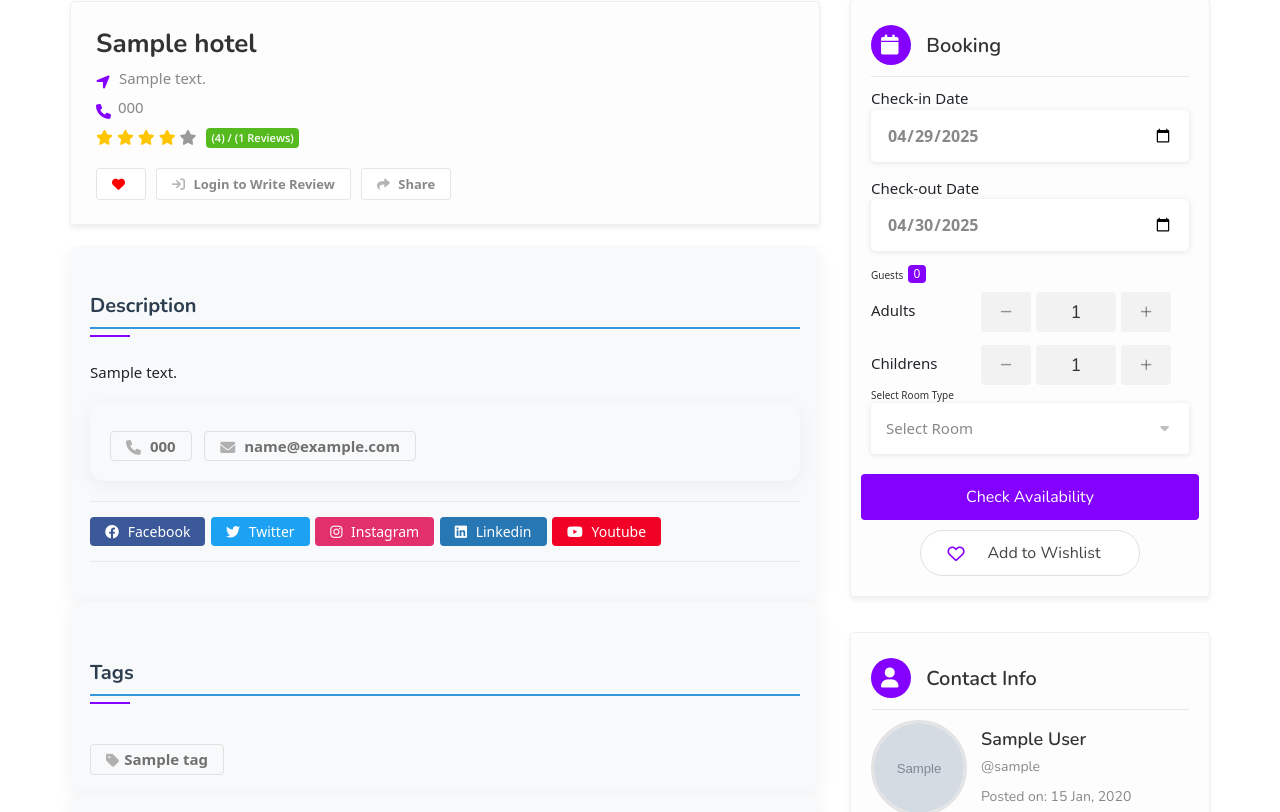
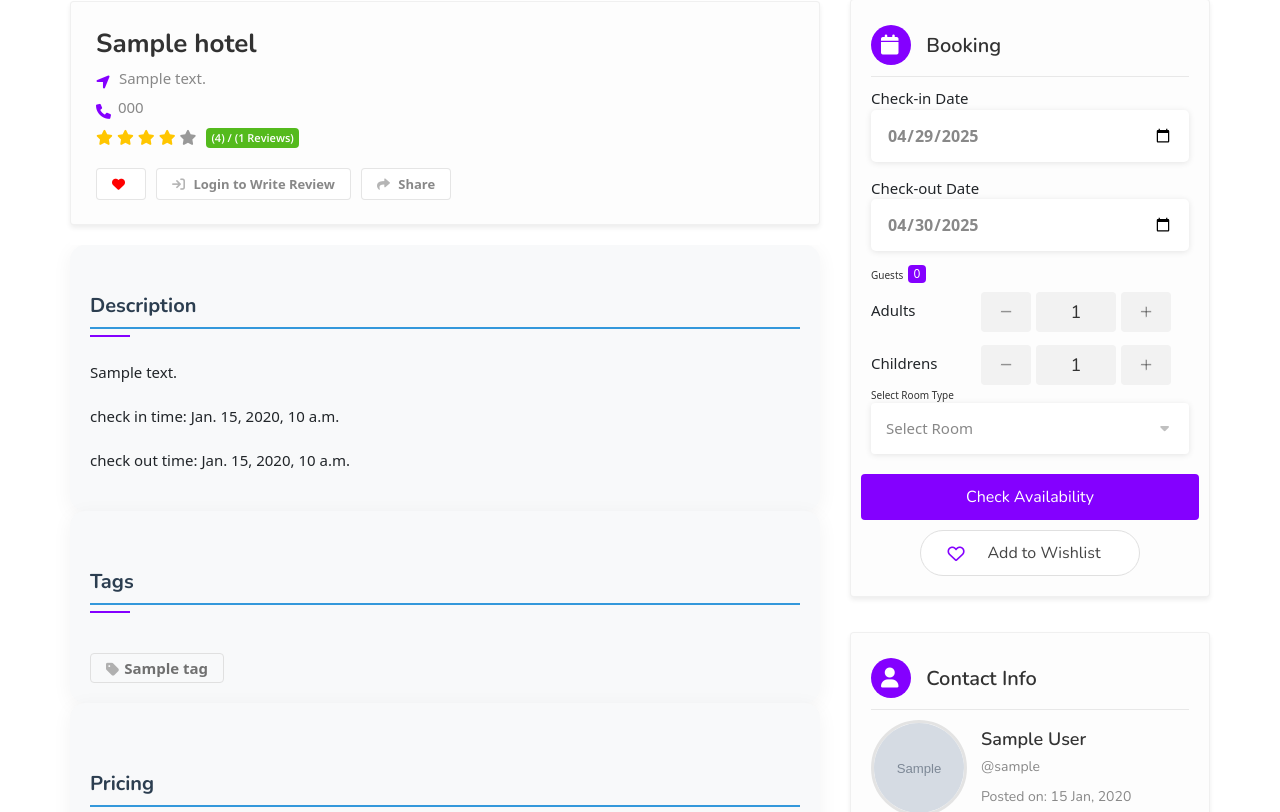
Before and after one commit to Nurzhan-IT/Alakol, a Django app: template templates/hotel/hotel_detail.html in a window 1280 px wide. Shown: the part 3234-4046 px from the top of the page. Run offline with Django 3.2, Linux system fonts and the light colour scheme; the template is opened without the code that fills it: most values are stand-ins (such as "Sample title", 1, 10 or a date in 2020); grey boxes marked "Sample" are stand-in pictures; some libraries are stand-ins or nearby versions; some web fonts are replaced.

Commit message:
check in & out time in hotel_detail.html

```diff
--- a/hotel/models.py
+++ b/hotel/models.py
@@ -107,6 +107,9 @@ class Hotel(models.Model):
     mobile = models.CharField(max_length=20)
     email = models.CharField(max_length=20)
     status = models.CharField(choices=HOTEL_STATUS, max_length=10, default="published", null=True, blank=True)
+
+    check_in_time = models.TimeField(null=True, blank=True)
+    check_out_time = models.TimeField(null=True, blank=True)
 
     tags = TaggableManager(blank=True)
     views = models.PositiveIntegerField(default=0)
--- a/search/admin.py
+++ b/search/admin.py
@@ -1,3 +1 @@
 from django.contrib import admin
-
-# Регистрация модели истории поиска удалена по требованию
--- a/search/models.py
+++ b/search/models.py
@@ -1,3 +1 @@
 from django.db import models
-
-# Модель истории поиска удалена по требованию
--- a/templates/hotel/hotel_detail.html
+++ b/templates/hotel/hotel_detail.html
@@ -486,25 +486,20 @@
             <div id="utf_listing_overview" class="utf_listing_section">
                 <h3 class="utf_listing_headline_part margin-top-30 margin-bottom-30">{% trans "Description" %}</h3>
                 <p>{{hotel.description|safe}}</p>
-                <div id="utf_listing_tags" class="utf_listing_section listing_tags_section margin-bottom-10 margin-top-0">
-                    <a href="#"><i class="fas fa-phone" aria-hidden="true"></i> {{hotel.mobile}}</a>
-                    <a href="#"><i class="fa fa-envelope-o" aria-hidden="true"></i> {{hotel.email}}</a>
-                </div>
-                <div class="social-contact">
-                    <a href="#" class="facebook-link"><i class="fab fa-facebook"></i> {% trans "Facebook" %}</a>
-                    <a href="#" class="twitter-link"><i class="fab fa-twitter"></i> {% trans "Twitter" %}</a>
-                    <a href="#" class="instagram-link"><i class="fab fa-instagram"></i> {% trans "Instagram" %}</a>
-                    <a href="#" class="linkedin-link"><i class="fab fa-linkedin"></i> {% trans "Linkedin" %}</a>
-                    <a href="#" class="youtube-link"><i class="fab fa-youtube-play"></i> {% trans "Youtube" %}</a>
-                </div>
+                {% if hotel.check_in_time and hotel.check_out_time %}
+                    <p>{% trans "check in time:" %} {{hotel.check_in_time}}</p>
+                    <p>{% trans "check out time:" %} {{hotel.check_out_time}}</p>
+                {% endif %}
             </div>
 
+            {% if hotel.tags.all %}
             <div id="utf_listing_tags" class="utf_listing_section listing_tags_section">
                 <h3 class="utf_listing_headline_part margin-top-40 margin-bottom-40">{% trans "Tags" %}</h3>
                 {% for h in hotel.tags.all %}
                 <a href="#"><i class="fa fa-tag" aria-hidden="true"></i>{{h}}</a>
                 {% endfor %}
             </div>
+            {% endif %}
 
             <div class="utf_listing_section">
                 <h3 class="utf_listing_headline_part margin-top-50 margin-bottom-40">{% trans "Pricing" %}</h3>
@@ -542,12 +537,13 @@
                 </ul>
             </div>
 
+            {% if hotel.hotel_faqs %}
             <div id="utf_listing_faq" class="utf_listing_section">
                 <h3 class="utf_listing_headline_part margin-top-50 margin-bottom-40">{% trans "FAQ's" %}</h3>
                 <div class="style-2">
                     <div class="accordion">
                         {% for h in hotel.hotel_faqs %}
-                        <h3><span class="ui-accordion-header-icon ui-icon ui-accordion-icon"></span><i class="sl sl-icon-plus"></i> ({{forloop.counter}}) {{h.question}}</h3>
+                        <h3><span class="ui-accordion-header-icon ui-icon ui-accordion-icon"></span><i class="sl sl-icon-plus"></i> {{h.question}}</h3>
                         <div>
                             <p>{{h.answer}}</p>
                         </div>
@@ -555,6 +551,7 @@
                     </div>
                 </div>
             </div>
+            {% endif %}
 
             <div id="utf_listing_reviews" class="utf_listing_section">
                 <h3 class="utf_listing_headline_part margin-top-75 margin-bottom-20">{% trans "Reviews" %} <span>({{all_reviews.count}})</span></h3>
```
Also changed, not shown: hotel/migrations/0067_hotel_check_in_time_hotel_check_out_time.py (added).
